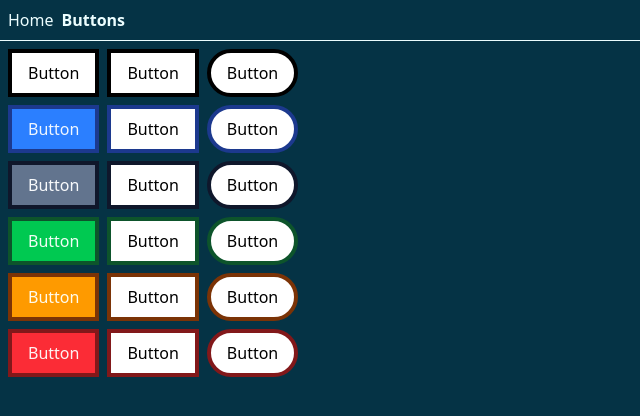
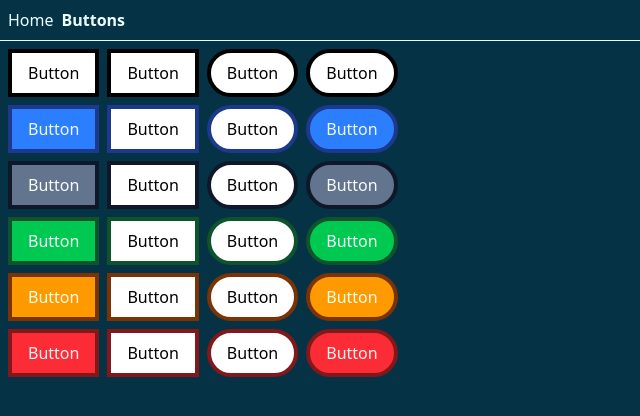
Before and after one commit to SmackSmash/comps-ts, a React (Vite) app: page /buttons in a window 1280 px wide. Shown: the top 416 px of the page, without its empty margins (0-640 px from the left). Built offline with nearby package versions, Linux system fonts and the light colour scheme.

Commit message:
More demo buttons

```diff
--- a/src/routes/buttons.tsx
+++ b/src/routes/buttons.tsx
@@ -50,6 +50,24 @@ const Buttons = () => {
           Button
         </Button>
       </div>
+      <div className='flex flex-col gap-2'>
+        <Button rounded>Button</Button>
+        <Button style='primary' rounded>
+          Button
+        </Button>
+        <Button style='secondary' rounded>
+          Button
+        </Button>
+        <Button style='success' rounded>
+          Button
+        </Button>
+        <Button style='warning' rounded>
+          Button
+        </Button>
+        <Button style='danger' rounded>
+          Button
+        </Button>
+      </div>
     </div>
   );
 };
```
